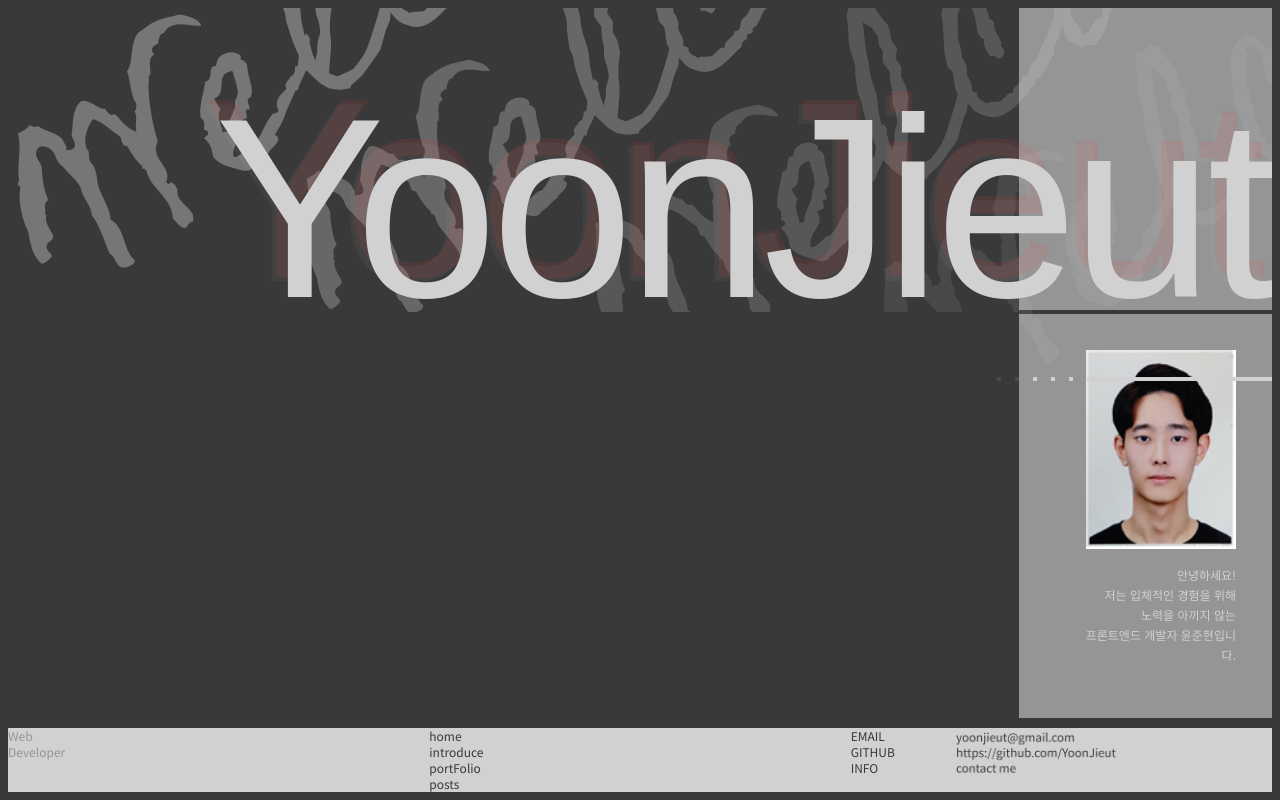
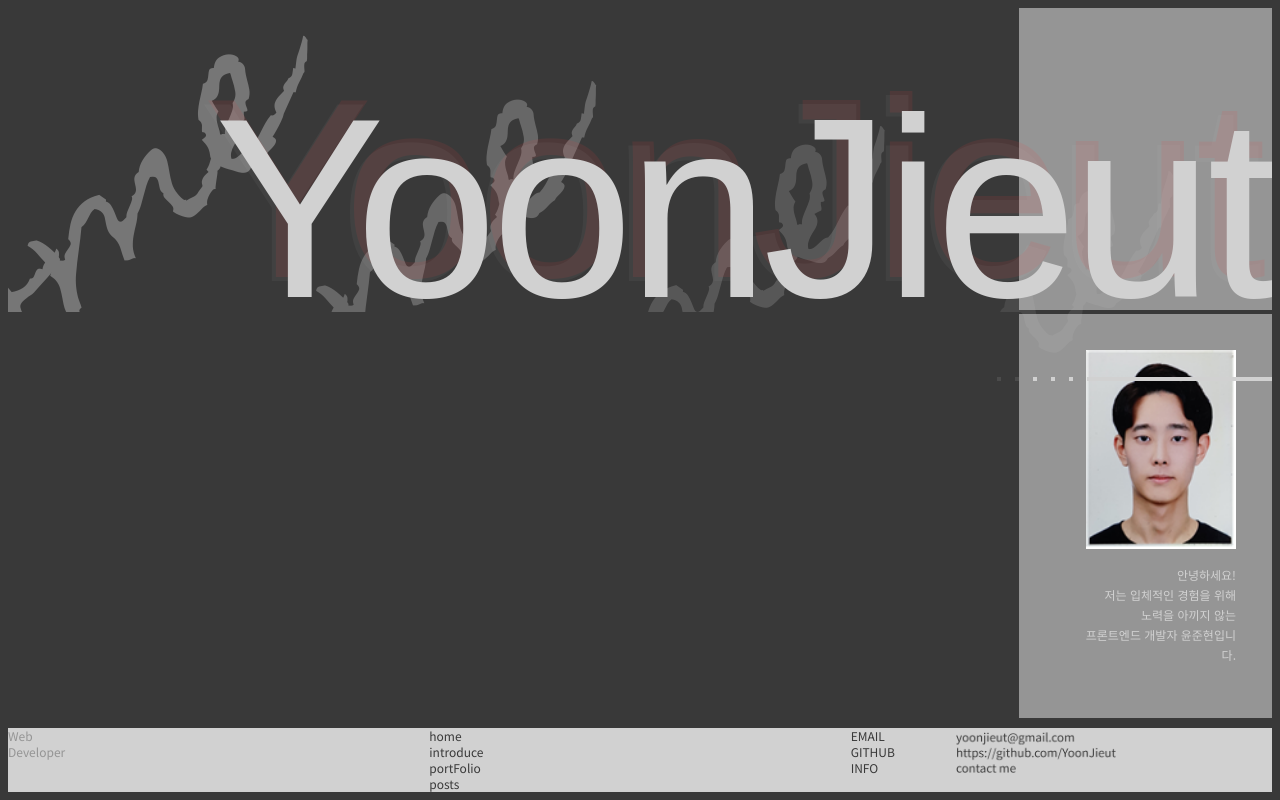
Before and after one commit to YoonJieut/YoonJieutBlog, a Next.js app: page /mainTest in a window 1280 px wide. Built offline with nearby package versions, Linux system fonts and the light colour scheme; a web font is replaced by a local one.

Commit message:
Feat : Welcome을 FlowAni 컴포넌트를 이용해서 흐르게 만듦

```diff
--- /dev/null
+++ b/app/components/ui/Molecules/etc/WelcomePart.tsx
@@ -0,0 +1,61 @@
+import FlowAni from "@/app/components/animation/FlowAni";
+
+const WelcomePart = () => {
+  return (
+    <div
+      className="absolute z-20 left-[-154px] top-[18rem]"
+      style={{
+        transform: "rotate(-40deg)",
+        transformOrigin: "left top",
+      }}
+    >
+      {Array.from({ length: 4 }).map((_, index) => (
+        <FlowAni key={index}>
+          <p
+            key={index}
+            className={`WelcomeTxt homemadeApple text-[12.5rem]`}
+            style={{
+              lineHeight: "1.1",
+              width: "fit-content",
+              height: "fit-content",
+              whiteSpace: "nowrap", // Add this line to remove line breaks
+              marginLeft: `${(index + 1) * 12}rem`,
+              opacity: `${(Array.from({ length: 4 }).length - index) * 0.1}`,
+            }}
+          >
+            Welcome
+          </p>
+          <p
+            key={index}
+            className={`WelcomeTxt homemadeApple text-[12.5rem]`}
+            style={{
+              lineHeight: "1.1",
+              width: "fit-content",
+              height: "fit-content",
+              whiteSpace: "nowrap", // Add this line to remove line breaks
+              marginLeft: `${(index + 1) * 12}rem`,
+              opacity: `${(Array.from({ length: 4 }).length - index) * 0.1}`,
+            }}
+          >
+            Welcome
+          </p>
+          <p
+            key={index}
+            className={`WelcomeTxt homemadeApple text-[12.5rem]`}
+            style={{
+              lineHeight: "1.1",
+              width: "fit-content",
+              height: "fit-content",
+              whiteSpace: "nowrap", // Add this line to remove line breaks
+              marginLeft: `${(index + 1) * 12}rem`,
+              opacity: `${(Array.from({ length: 4 }).length - index) * 0.1}`,
+            }}
+          >
+            Welcome
+          </p>
+        </FlowAni>
+      ))}
+    </div>
+  );
+};
+export default WelcomePart;
--- a/app/components/ui/testUi/IntroduceLayoutTest.tsx
+++ b/app/components/ui/testUi/IntroduceLayoutTest.tsx
@@ -3,6 +3,7 @@ import DotLine from "@/app/components/ui/design/dotLine";
 import ImgCard from "../Molecules/ImgCard/ImgCard";
 import Image from "next/image";
 import MainBanner from "../Molecules/Title/MainBanner";
+import WelcomePart from "../Molecules/etc/WelcomePart";
 // component/main/IntroduceLayoutTest.tsx
 // 위쪽 상단, 자신을 소개하는 레이아웃입니다.
 
@@ -11,30 +12,7 @@ export default function IntroduceLayoutTest() {
     <div className="introLayout w-full h-full flex justify-between overflow-hidden">
       <Section className="leftImgSection w-4/5 h-full bg-basic relative">
         {/* 배경 flowAni */}
-        <div
-          className="absolute z-20 left-[-154px] top-[18rem]"
-          style={{
-            transform: "rotate(-40deg)",
-            transformOrigin: "left top",
-          }}
-        >
-          {Array.from({ length: 4 }).map((_, index) => (
-            <p
-              key={index}
-              className={`WelcomeTxt homemadeApple text-[12.5rem]`}
-              style={{
-                lineHeight: "1.1",
-                width: "fit-content",
-                height: "fit-content",
-                whiteSpace: "nowrap", // Add this line to remove line breaks
-                marginLeft: `${(index + 1) * 12}rem`,
-                opacity: `${(Array.from({ length: 4 }).length - index) * 0.1}`,
-              }}
-            >
-              Welcome Welcome
-            </p>
-          ))}
-        </div>
+        <WelcomePart />
         {/* z-10의 가리는 여백 디자인 */}
         <div className="SpaceDiv w-full h-4/7 bg-basic absolute bottom-0 left-0  z-20"></div>
       </Section>
```
